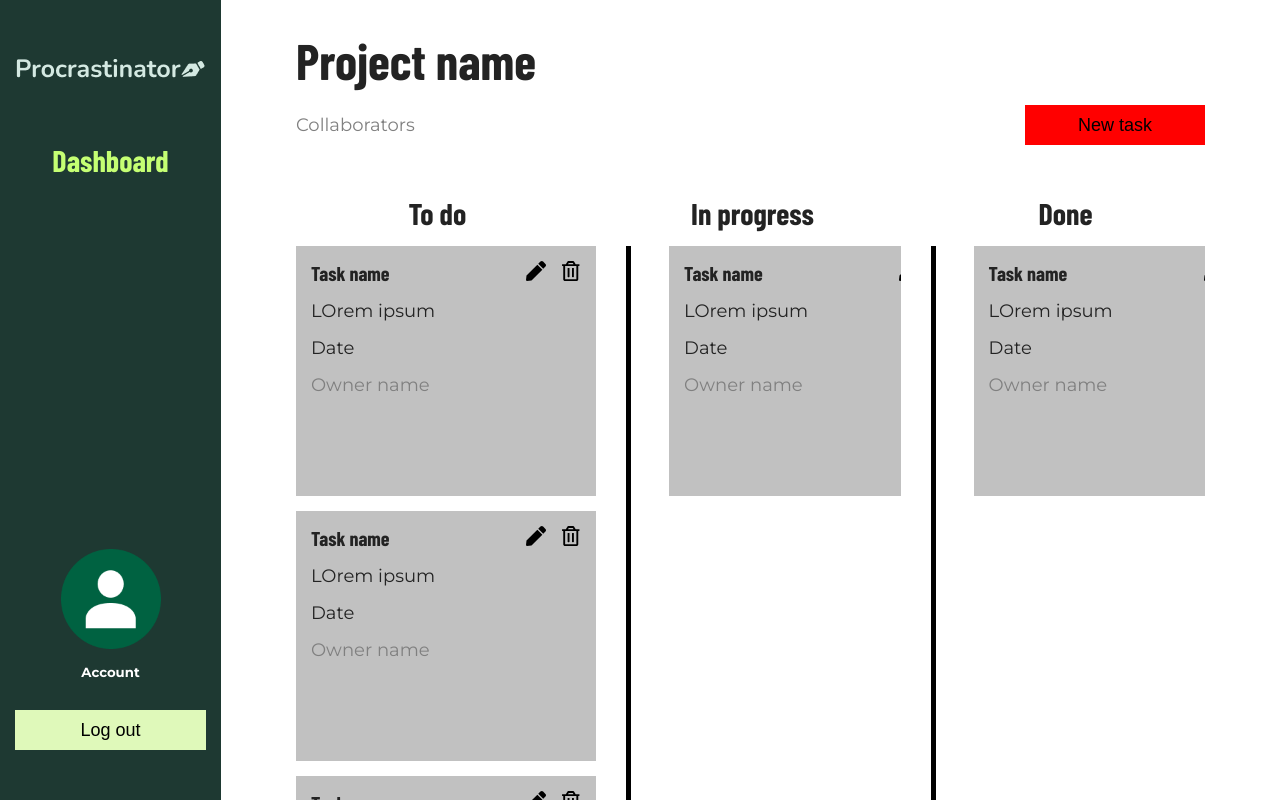
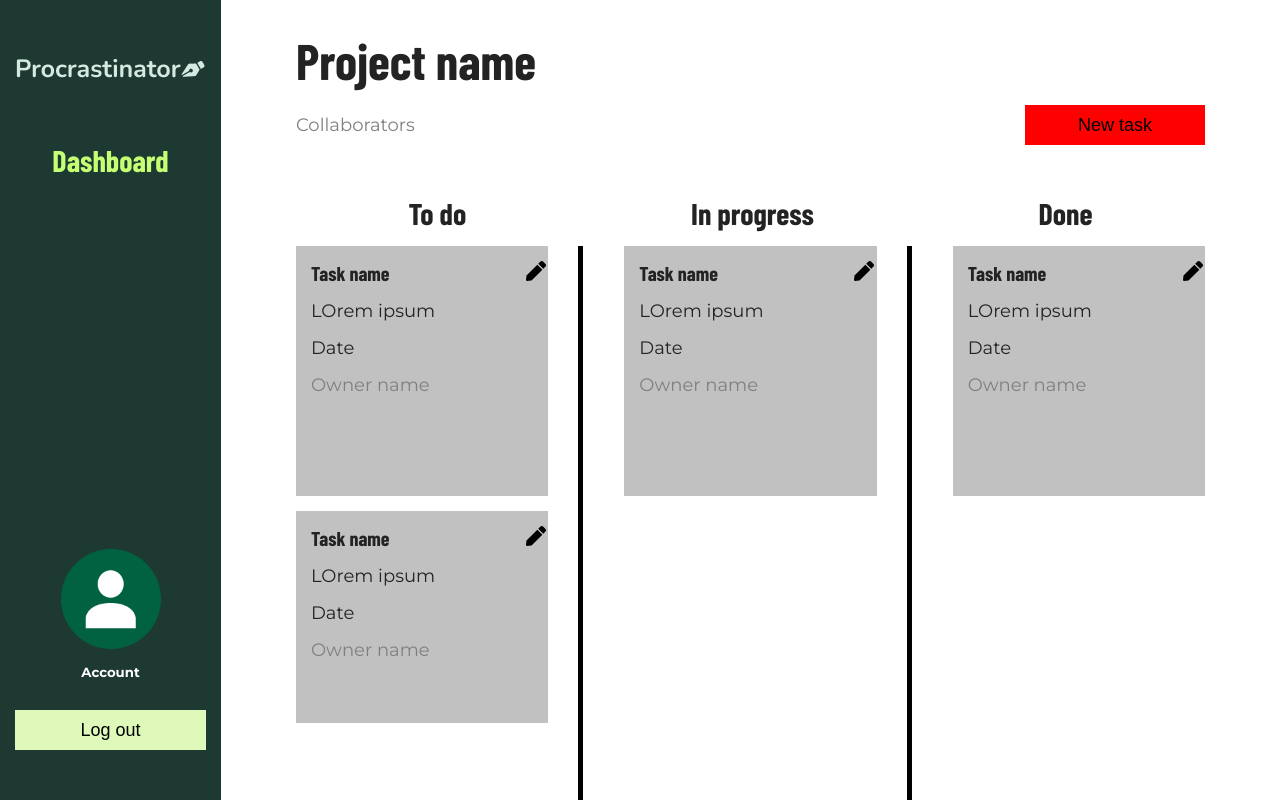
Before and after one commit to MartinaMax/PWA_Semester_project, a Vue app in the folder frontend/: page /project in a window 1280 px wide. Built offline with nearby package versions, Linux system fonts and the light colour scheme; a web font is replaced by a local one.

Commit message:
Task container class name change

```diff
--- a/frontend/src/components/TaskConatiner.vue
+++ b/frontend/src/components/TaskConatiner.vue
@@ -1,11 +1,12 @@
 <template>
+  <div>
     <div class="taskstatus margin-b-15">
       <h3>To do</h3>
       <h3>In progress</h3>
       <h3>Done</h3>
     </div>
     <div class="task-container">
-        <div class="taskscrollcontainer">
+        <div class="task-scroll-container">
             <TaskCard/>
             <TaskCard/>
             <TaskCard/>
@@ -20,6 +21,7 @@
         <TaskCard/>
         </div>
     </div>
+  </div>
   </template>
 
   <script>
@@ -38,6 +40,7 @@
     .taskstatus {
       display: flex;
       justify-content: space-around;
+
     }
 
     .task-container {
@@ -55,7 +58,7 @@
     .task-scroll-container::-webkit-scrollbar {
       width: thin;
       background: transparent;
-  }
+    }
 
     .gapline {
       width: 5px;
```
